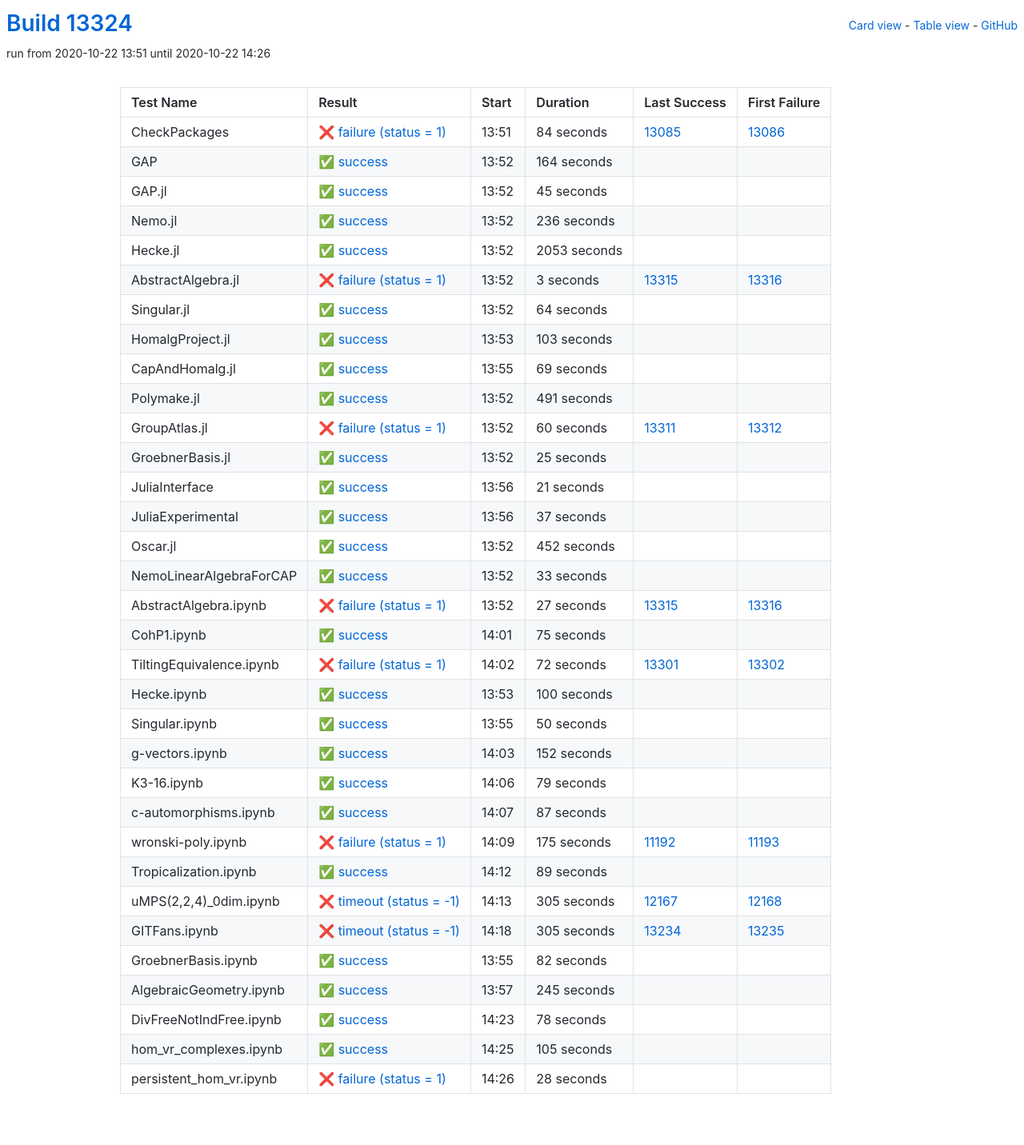
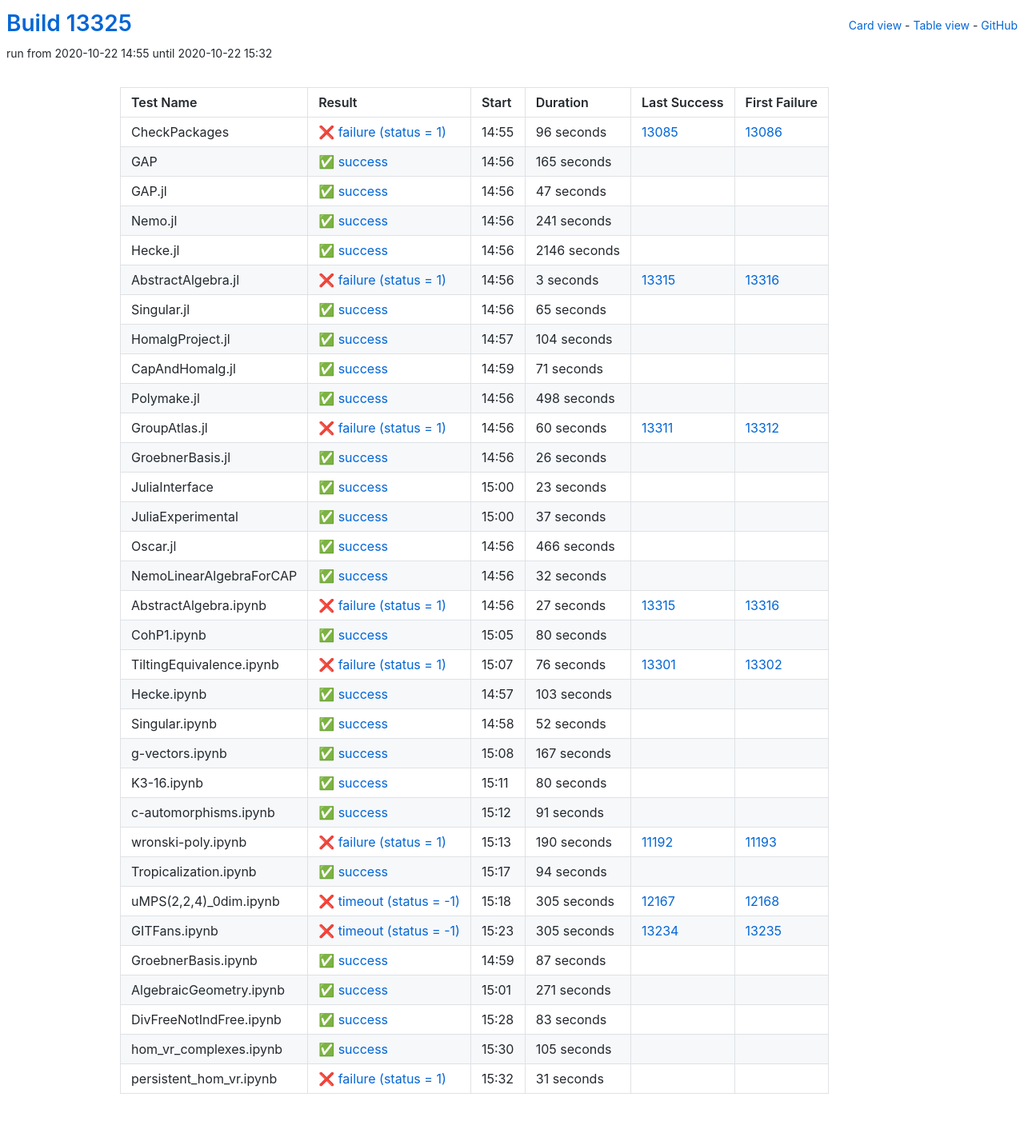
Before and after one commit to oscar-system/oscar-ci-status, a Jekyll site: the page built from table.html, in a window 1280 px wide. Shown: the whole page at 80% size. Built offline with Jekyll 4.4.1, drawn with Linux system fonts in a browser that asks for light colours.

Commit message:
Build #13325

```diff
--- a/_data/ci.yml
+++ b/_data/ci.yml
@@ -1,6 +1,6 @@
 ---
-build: 13324
-build_url: https://oscarci.mathematik.uni-kl.de/job/oscar/13324/
+build: 13325
+build_url: https://oscarci.mathematik.uni-kl.de/job/oscar/13325/
 job: oscar
 organization: oscar-system
 repo: oscar-ci-status
@@ -8,68 +8,68 @@
 tests:
 - name: CheckPackages
   id: checkpackages
-  log: https://oscarci.mathematik.uni-kl.de/job/oscar/13324/artifact/logs/build-13324/CheckPackages.log
-  start: 2020-10-22 13:51
+  log: https://oscarci.mathematik.uni-kl.de/job/oscar/13325/artifact/logs/build-13325/CheckPackages.log
+  start: 2020-10-22 14:55
   success: false
   exitcode: 1
   status: failure
-  duration: 84
+  duration: 96
   last_success: 13085
   last_success_url: https://oscarci.mathematik.uni-kl.de/job/oscar/13085/
   first_failure: 13086
   first_failure_url: https://oscarci.mathematik.uni-kl.de/job/oscar/13086/
 - name: GAP
   id: gap
-  log: https://oscarci.mathematik.uni-kl.de/job/oscar/13324/artifact/logs/build-13324/GAP.log
-  start: 2020-10-22 13:52
+  log: https://oscarci.mathematik.uni-kl.de/job/oscar/13325/artifact/logs/build-13325/GAP.log
+  start: 2020-10-22 14:56
   success: true
   exitcode: 0
   status: success
-  duration: 164
+  duration: 165
   last_success: false
   last_success_url:
   first_failure: false
   first_failure_url:
 - name: GAP.jl
   id: gap-jl
-  log: https://oscarci.mathematik.uni-kl.de/job/oscar/13324/artifact/logs/build-13324/GAP.jl.log
-  start: 2020-10-22 13:52
+  log: https://oscarci.mathematik.uni-kl.de/job/oscar/13325/artifact/logs/build-13325/GAP.jl.log
+  start: 2020-10-22 14:56
   success: true
   exitcode: 0
   status: success
-  duration: 45
+  duration: 47
   last_success: false
   last_success_url:
   first_failure: false
   first_failure_url:
 - name: Nemo.jl
   id: nemo-jl
-  log: https://oscarci.mathematik.uni-kl.de/job/oscar/13324/artifact/logs/build-13324/Nemo.jl.log
-  start: 2020-10-22 13:52
+  log: https://oscarci.mathematik.uni-kl.de/job/oscar/13325/artifact/logs/build-13325/Nemo.jl.log
+  start: 2020-10-22 14:56
   success: true
   exitcode: 0
   status: success
-  duration: 236
+  duration: 241
   last_success: false
   last_success_url:
   first_failure: false
   first_failure_url:
 - name: Hecke.jl
   id: hecke-jl
-  log: https://oscarci.mathematik.uni-kl.de/job/oscar/13324/artifact/logs/build-13324/Hecke.jl.log
-  start: 2020-10-22 13:52
+  log: https://oscarci.mathematik.uni-kl.de/job/oscar/13325/artifact/logs/build-13325/Hecke.jl.log
+  start: 2020-10-22 14:56
   success: true
   exitcode: 0
   status: success
-  duration: 2053
+  duration: 2146
   last_success: false
   last_success_url:
   first_failure: false
   first_failure_url:
 - name: AbstractAlgebra.jl
   id: abstractalgebra-jl
-  log: https://oscarci.mathematik.uni-kl.de/job/oscar/13324/artifact/logs/build-13324/AbstractAlgebra.jl.log
-  start: 2020-10-22 13:52
+  log: https://oscarci.mathematik.uni-kl.de/job/oscar/13325/artifact/logs/build-13325/AbstractAlgebra.jl.log
+  start: 2020-10-22 14:56
   success: false
   exitcode: 1
   status: failure
@@ -80,56 +80,56 @@
   first_failure_url: https://oscarci.mathematik.uni-kl.de/job/oscar/13316/
 - name: Singular.jl
   id: singular-jl
-  log: https://oscarci.mathematik.uni-kl.de/job/oscar/13324/artifact/logs/build-13324/Singular.jl.log
-  start: 2020-10-22 13:52
+  log: https://oscarci.mathematik.uni-kl.de/job/oscar/13325/artifact/logs/build-13325/Singular.jl.log
+  start: 2020-10-22 14:56
   success: true
   exitcode: 0
   status: success
-  duration: 64
+  duration: 65
   last_success: false
   last_success_url:
   first_failure: false
   first_failure_url:
 - name: HomalgProject.jl
   id: homalgproject-jl
-  log: https://oscarci.mathematik.uni-kl.de/job/oscar/13324/artifact/logs/build-13324/HomalgProject.jl.log
-  start: 2020-10-22 13:53
+  log: https://oscarci.mathematik.uni-kl.de/job/oscar/13325/artifact/logs/build-13325/HomalgProject.jl.log
+  start: 2020-10-22 14:57
   success: true
   exitcode: 0
   status: success
-  duration: 103
+  duration: 104
   last_success: false
   last_success_url:
   first_failure: false
   first_failure_url:
 - name: CapAndHomalg.jl
   id: capandhomalg-jl
-  log: https://oscarci.mathematik.uni-kl.de/job/oscar/13324/artifact/logs/build-13324/CapAndHomalg.jl.log
-  start: 2020-10-22 13:55
+  log: https://oscarci.mathematik.uni-kl.de/job/oscar/13325/artifact/logs/build-13325/CapAndHomalg.jl.log
+  start: 2020-10-22 14:59
   success: true
   exitcode: 0
   status: success
-  duration: 69
+  duration: 71
   last_success: false
   last_success_url:
   first_failure: false
   first_failure_url:
 - name: Polymake.jl
   id: polymake-jl
-  log: https://oscarci.mathematik.uni-kl.de/job/oscar/13324/artifact/logs/build-13324/Polymake.jl.log
-  start: 2020-10-22 13:52
+  log: https://oscarci.mathematik.uni-kl.de/job/oscar/13325/artifact/logs/build-13325/Polymake.jl.log
+  start: 2020-10-22 14:56
   success: true
   exitcode: 0
   status: success
-  duration: 491
+  duration: 498
   last_success: false
   last_success_url:
   first_failure: false
   first_failure_url:
 - name: GroupAtlas.jl
   id: groupatlas-jl
-  log: https://oscarci.mathematik.uni-kl.de/job/oscar/13324/artifact/logs/build-13324/GroupAtlas.jl.log
-  start: 2020-10-22 13:52
+  log: https://oscarci.mathematik.uni-kl.de/job/oscar/13325/artifact/logs/build-13325/GroupAtlas.jl.log
+  start: 2020-10-22 14:56
   success: false
   exitcode: 1
   status: failure
@@ -140,32 +140,32 @@
   first_failure_url: https://oscarci.mathematik.uni-kl.de/job/oscar/13312/
 - name: GroebnerBasis.jl
   id: groebnerbasis-jl
-  log: https://oscarci.mathematik.uni-kl.de/job/oscar/13324/artifact/logs/build-13324/GroebnerBasis.jl.log
-  start: 2020-10-22 13:52
+  log: https://oscarci.mathematik.uni-kl.de/job/oscar/13325/artifact/logs/build-13325/GroebnerBasis.jl.log
+  start: 2020-10-22 14:56
   success: true
   exitcode: 0
   status: success
-  duration: 25
+  duration: 26
   last_success: false
   last_success_url:
   first_failure: false
   first_failure_url:
 - name: JuliaInterface
   id: juliainterface
-  log: https://oscarci.mathematik.uni-kl.de/job/oscar/13324/artifact/logs/build-13324/JuliaInterface.log
-  start: 2020-10-22 13:56
+  log: https://oscarci.mathematik.uni-kl.de/job/oscar/13325/artifact/logs/build-13325/JuliaInterface.log
+  start: 2020-10-22 15:00
   success: true
   exitcode: 0
   status: success
-  duration: 21
+  duration: 23
   last_success: false
   last_success_url:
   first_failure: false
   first_failure_url:
 - name: JuliaExperimental
   id: juliaexperimental
-  log: https://oscarci.mathematik.uni-kl.de/job/oscar/13324/artifact/logs/build-13324/JuliaExperimental.log
-  start: 2020-10-22 13:56
+  log: https://oscarci.mathematik.uni-kl.de/job/oscar/13325/artifact/logs/build-13325/JuliaExperimental.log
+  start: 2020-10-22 15:00
   success: true
   exitcode: 0
   status: success
@@ -176,32 +176,32 @@
   first_failure_url:
 - name: Oscar.jl
   id: oscar-jl
-  log: https://oscarci.mathematik.uni-kl.de/job/oscar/13324/artifact/logs/build-13324/Oscar.jl.log
-  start: 2020-10-22 13:52
+  log: https://oscarci.mathematik.uni-kl.de/job/oscar/13325/artifact/logs/build-13325/Oscar.jl.log
+  start: 2020-10-22 14:56
   success: true
   exitcode: 0
   status: success
-  duration: 452
+  duration: 466
   last_success: false
   last_success_url:
   first_failure: false
   first_failure_url:
 - name: NemoLinearAlgebraForCAP
   id: nemolinearalgebraforcap
-  log: https://oscarci.mathematik.uni-kl.de/job/oscar/13324/artifact/logs/build-13324/NemoLinearAlgebraForCAP.log
-  start: 2020-10-22 13:52
+  log: https://oscarci.mathematik.uni-kl.de/job/oscar/13325/artifact/logs/build-13325/NemoLinearAlgebraForCAP.log
+  start: 2020-10-22 14:56
   success: true
   exitcode: 0
   status: success
-  duration: 33
+  duration: 32
   last_success: false
   last_success_url:
   first_failure: false
   first_failure_url:
 - name: AbstractAlgebra.ipynb
   id: abstractalgebra-ipynb
-  log: https://oscarci.mathematik.uni-kl.de/job/oscar/13324/artifact/logs/build-13324/AbstractAlgebra.ipynb.log
-  start: 2020-10-22 13:52
+  log: https://oscarci.mathematik.uni-kl.de/job/oscar/13325/artifact/logs/build-13325/AbstractAlgebra.ipynb.log
+  start: 2020-10-22 14:56
   success: false
   exitcode: 1
   status: failure
@@ -212,116 +212,116 @@
   first_failure_url: https://oscarci.mathematik.uni-kl.de/job/oscar/13316/
 - name: CohP1.ipynb
   id: cohp1-ipynb
-  log: https://oscarci.mathematik.uni-kl.de/job/oscar/13324/artifact/logs/build-13324/CohP1.ipynb.log
-  start: 2020-10-22 14:01
+  log: https://oscarci.mathematik.uni-kl.de/job/oscar/13325/artifact/logs/build-13325/CohP1.ipynb.log
+  start: 2020-10-22 15:05
   success: true
   exitcode: 0
   status: success
-  duration: 75
+  duration: 80
   last_success: false
   last_success_url:
   first_failure: false
   first_failure_url:
 - name: TiltingEquivalence.ipynb
   id: tiltingequivalence-ipynb
-  log: https://oscarci.mathematik.uni-kl.de/job/oscar/13324/artifact/logs/build-13324/TiltingEquivalence.ipynb.log
-  start: 2020-10-22 14:02
+  log: https://oscarci.mathematik.uni-kl.de/job/oscar/13325/artifact/logs/build-13325/TiltingEquivalence.ipynb.log
+  start: 2020-10-22 15:07
   success: false
   exitcode: 1
   status: failure
-  duration: 72
+  duration: 76
   last_success: 13301
   last_success_url: https://oscarci.mathematik.uni-kl.de/job/oscar/13301/
   first_failure: 13302
   first_failure_url: https://oscarci.mathematik.uni-kl.de/job/oscar/13302/
 - name: Hecke.ipynb
   id: hecke-ipynb
-  log: https://oscarci.mathematik.uni-kl.de/job/oscar/13324/artifact/logs/build-13324/Hecke.ipynb.log
-  start: 2020-10-22 13:53
+  log: https://oscarci.mathematik.uni-kl.de/job/oscar/13325/artifact/logs/build-13325/Hecke.ipynb.log
+  start: 2020-10-22 14:57
   success: true
   exitcode: 0
   status: success
-  duration: 100
+  duration: 103
   last_success: false
   last_success_url:
   first_failure: false
   first_failure_url:
 - name: Singular.ipynb
   id: singular-ipynb
-  log: https://oscarci.mathematik.uni-kl.de/job/oscar/13324/artifact/logs/build-13324/Singular.ipynb.log
-  start: 2020-10-22 13:55
+  log: https://oscarci.mathematik.uni-kl.de/job/oscar/13325/artifact/logs/build-13325/Singular.ipynb.log
+  start: 2020-10-22 14:58
   success: true
   exitcode: 0
   status: success
-  duration: 50
+  duration: 52
   last_success: false
   last_success_url:
   first_failure: false
   first_failure_url:
 - name: g-vectors.ipynb
   id: g-vectors-ipynb
-  log: https://oscarci.mathematik.uni-kl.de/job/oscar/13324/artifact/logs/build-13324/g-vectors.ipynb.log
-  start: 2020-10-22 14:03
+  log: https://oscarci.mathematik.uni-kl.de/job/oscar/13325/artifact/logs/build-13325/g-vectors.ipynb.log
+  start: 2020-10-22 15:08
   success: true
   exitcode: 0
   status: success
-  duration: 152
+  duration: 167
   last_success: false
   last_success_url:
   first_failure: false
   first_failure_url:
 - name: K3-16.ipynb
   id: k3-16-ipynb
-  log: https://oscarci.mathematik.uni-kl.de/job/oscar/13324/artifact/logs/build-13324/K3-16.ipynb.log
-  start: 2020-10-22 14:06
+  log: https://oscarci.mathematik.uni-kl.de/job/oscar/13325/artifact/logs/build-13325/K3-16.ipynb.log
+  start: 2020-10-22 15:11
   success: true
   exitcode: 0
   status: success
-  duration: 79
+  duration: 80
   last_success: false
   last_success_url:
   first_failure: false
   first_failure_url:
 - name: c-automorphisms.ipynb
   id: c-automorphisms-ipynb
-  log: https://oscarci.mathematik.uni-kl.de/job/oscar/13324/artifact/logs/build-13324/c-automorphisms.ipynb.log
-  start: 2020-10-22 14:07
+  log: https://oscarci.mathematik.uni-kl.de/job/oscar/13325/artifact/logs/build-13325/c-automorphisms.ipynb.log
+  start: 2020-10-22 15:12
   success: true
   exitcode: 0
   status: success
-  duration: 87
+  duration: 91
   last_success: false
   last_success_url:
   first_failure: false
   first_failure_url:
 - name: wronski-poly.ipynb
   id: wronski-poly-ipynb
-  log: https://oscarci.mathematik.uni-kl.de/job/oscar/13324/artifact/logs/build-13324/wronski-poly.ipynb.log
-  start: 2020-10-22 14:09
+  log: https://oscarci.mathematik.uni-kl.de/job/oscar/13325/artifact/logs/build-13325/wronski-poly.ipynb.log
+  start: 2020-10-22 15:13
   success: false
   exitcode: 1
   status: failure
-  duration: 175
+  duration: 190
   last_success: 11192
   last_success_url: https://oscarci.mathematik.uni-kl.de/job/oscar/11192/
   first_failure: 11193
   first_failure_url: https://oscarci.mathematik.uni-kl.de/job/oscar/11193/
 - name: Tropicalization.ipynb
   id: tropicalization-ipynb
-  log: https://oscarci.mathematik.uni-kl.de/job/oscar/13324/artifact/logs/build-13324/Tropicalization.ipynb.log
-  start: 2020-10-22 14:12
+  log: https://oscarci.mathematik.uni-kl.de/job/oscar/13325/artifact/logs/build-13325/Tropicalization.ipynb.log
+  start: 2020-10-22 15:17
   success: true
   exitcode: 0
   status: success
-  duration: 89
+  duration: 94
   last_success: false
   last_success_url:
   first_failure: false
   first_failure_url:
 - name: uMPS(2,2,4)_0dim.ipynb
   id: umps-2-2-4-0dim-ipynb
-  log: https://oscarci.mathematik.uni-kl.de/job/oscar/13324/artifact/logs/build-13324/uMPS-2-2-4-_0dim.ipynb.log
-  start: 2020-10-22 14:13
+  log: https://oscarci.mathematik.uni-kl.de/job/oscar/13325/artifact/logs/build-13325/uMPS-2-2-4-_0dim.ipynb.log
+  start: 2020-10-22 15:18
   success: false
   exitcode: -1
   status: timeout
@@ -332,8 +332,8 @@
   first_failure_url: https://oscarci.mathematik.uni-kl.de/job/oscar/12168/
 - name: GITFans.ipynb
   id: gitfans-ipynb
-  log: https://oscarci.mathematik.uni-kl.de/job/oscar/13324/artifact/logs/build-13324/GITFans.ipynb.log
-  start: 2020-10-22 14:18
+  log: https://oscarci.mathematik.uni-kl.de/job/oscar/13325/artifact/logs/build-13325/GITFans.ipynb.log
+  start: 2020-10-22 15:23
   success: false
   exitcode: -1
   status: timeout
@@ -344,44 +344,44 @@
   first_failure_url: https://oscarci.mathematik.uni-kl.de/job/oscar/13235/
 - name: GroebnerBasis.ipynb
   id: groebnerbasis-ipynb
-  log: https://oscarci.mathematik.uni-kl.de/job/oscar/13324/artifact/logs/build-13324/GroebnerBasis.ipynb.log
-  start: 2020-10-22 13:55
+  log: https://oscarci.mathematik.uni-kl.de/job/oscar/13325/artifact/logs/build-13325/GroebnerBasis.ipynb.log
+  start: 2020-10-22 14:59
   success: true
   exitcode: 0
   status: success
-  duration: 82
+  duration: 87
   last_success: false
   last_success_url:
   first_failure: false
   first_failure_url:
 - name: AlgebraicGeometry.ipynb
   id: algebraicgeometry-ipynb
-  log: https://oscarci.mathematik.uni-kl.de/job/oscar/13324/artifact/logs/build-13324/AlgebraicGeometry.ipynb.log
-  start: 2020-10-22 13:57
+  log: https://oscarci.mathematik.uni-kl.de/job/oscar/13325/artifact/logs/build-13325/AlgebraicGeometry.ipynb.log
+  start: 2020-10-22 15:01
   success: true
   exitcode: 0
   status: success
-  duration: 245
+  duration: 271
   last_success: false
   last_success_url:
   first_failure: false
   first_failure_url:
 - name: DivFreeNotIndFree.ipynb
   id: divfreenotindfree-ipynb
-  log: https://oscarci.mathematik.uni-kl.de/job/oscar/13324/artifact/logs/build-13324/DivFreeNotIndFree.ipynb.log
-  start: 2020-10-22 14:23
+  log: https://oscarci.mathematik.uni-kl.de/job/oscar/13325/artifact/logs/build-13325/DivFreeNotIndFree.ipynb.log
+  start: 2020-10-22 15:28
   success: true
   exitcode: 0
   status: success
-  duration: 78
+  duration: 83
   last_success: false
   last_success_url:
   first_failure: false
   first_failure_url:
 - name: hom_vr_complexes.ipynb
   id: hom-vr-complexes-ipynb
-  log: https://oscarci.mathematik.uni-kl.de/job/oscar/13324/artifact/logs/build-13324/hom_vr_complexes.ipynb.log
-  start: 2020-10-22 14:25
+  log: https://oscarci.mathematik.uni-kl.de/job/oscar/13325/artifact/logs/build-13325/hom_vr_complexes.ipynb.log
+  start: 2020-10-22 15:30
   success: true
   exitcode: 0
   status: success
@@ -392,12 +392,12 @@
   first_failure_url:
 - name: persistent_hom_vr.ipynb
   id: persistent-hom-vr-ipynb
-  log: https://oscarci.mathematik.uni-kl.de/job/oscar/13324/artifact/logs/build-13324/persistent_hom_vr.ipynb.log
-  start: 2020-10-22 14:26
+  log: https://oscarci.mathematik.uni-kl.de/job/oscar/13325/artifact/logs/build-13325/persistent_hom_vr.ipynb.log
+  start: 2020-10-22 15:32
   success: false
   exitcode: 1
   status: failure
-  duration: 28
+  duration: 31
   last_success: false
   last_success_url:
   first_failure: false
```
Also changed, not shown: README.md.
